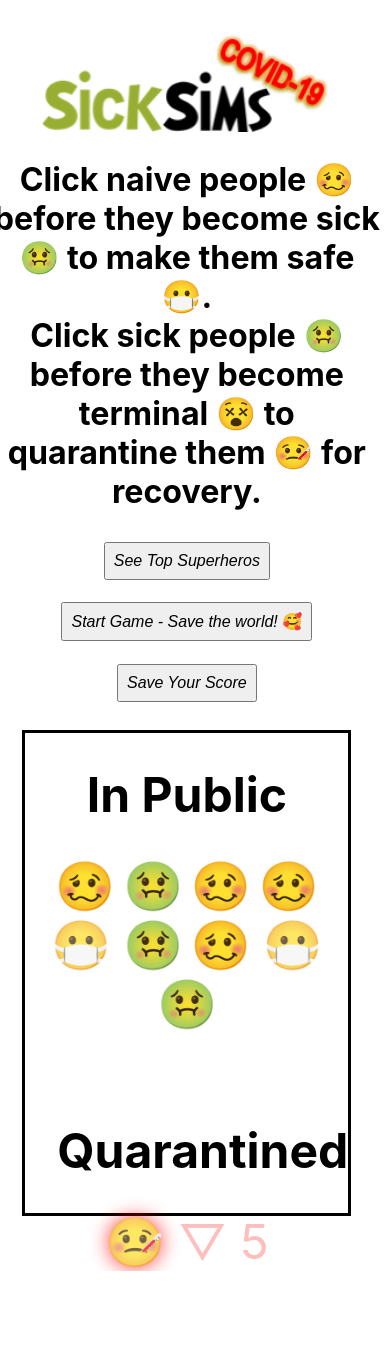
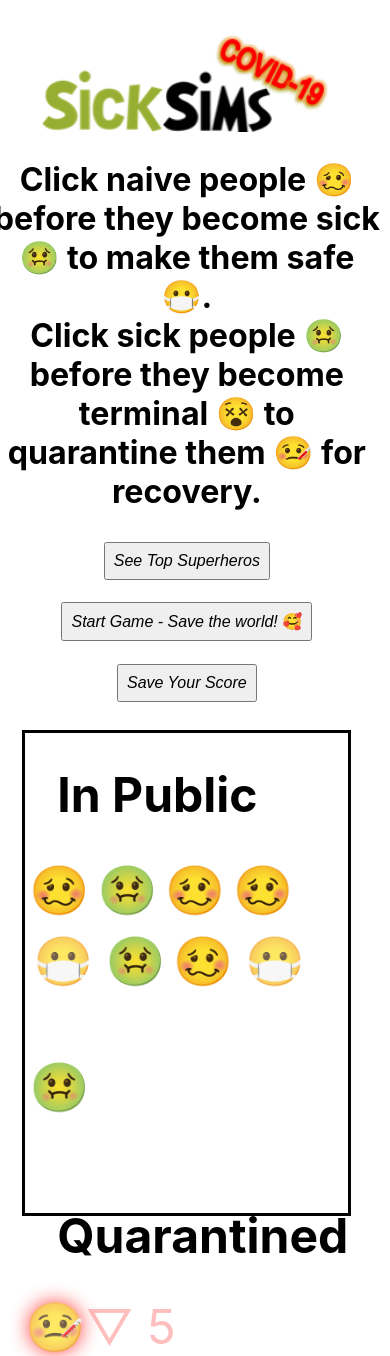
Before and after one commit to ryanmeinzer/sicksims, a React (Create React App) app: page / in a window 390 px wide. Before the commit the page ends 1271 px from the top, so only its background shows below. Built offline with nearby package versions, Linux system fonts and the light colour scheme.

Commit message:
adding flex-wrap for mobile responsiveness

```diff
--- a/src/index.css
+++ b/src/index.css
@@ -204,8 +204,8 @@ button {
 
   body {
     margin: 0 1rem;
-    font-size: 16px;
   }
+
   button {
     padding: .5rem;
     font-size: 1rem;
@@ -269,10 +269,15 @@ button {
   .GameContainer, .FakeGameContainer {
     border: solid black;
     width: 95%;
+    display: flex;
+    flex-wrap: wrap;
   }
 
   .InPublicContainer {
     height: 15rem;
+    /* display: flex; */
+    /* flex-wrap: wrap; */
+    /* flex-direction: column; */
     /* width: 95%; */
     /* border: solid red; */
   }
```
